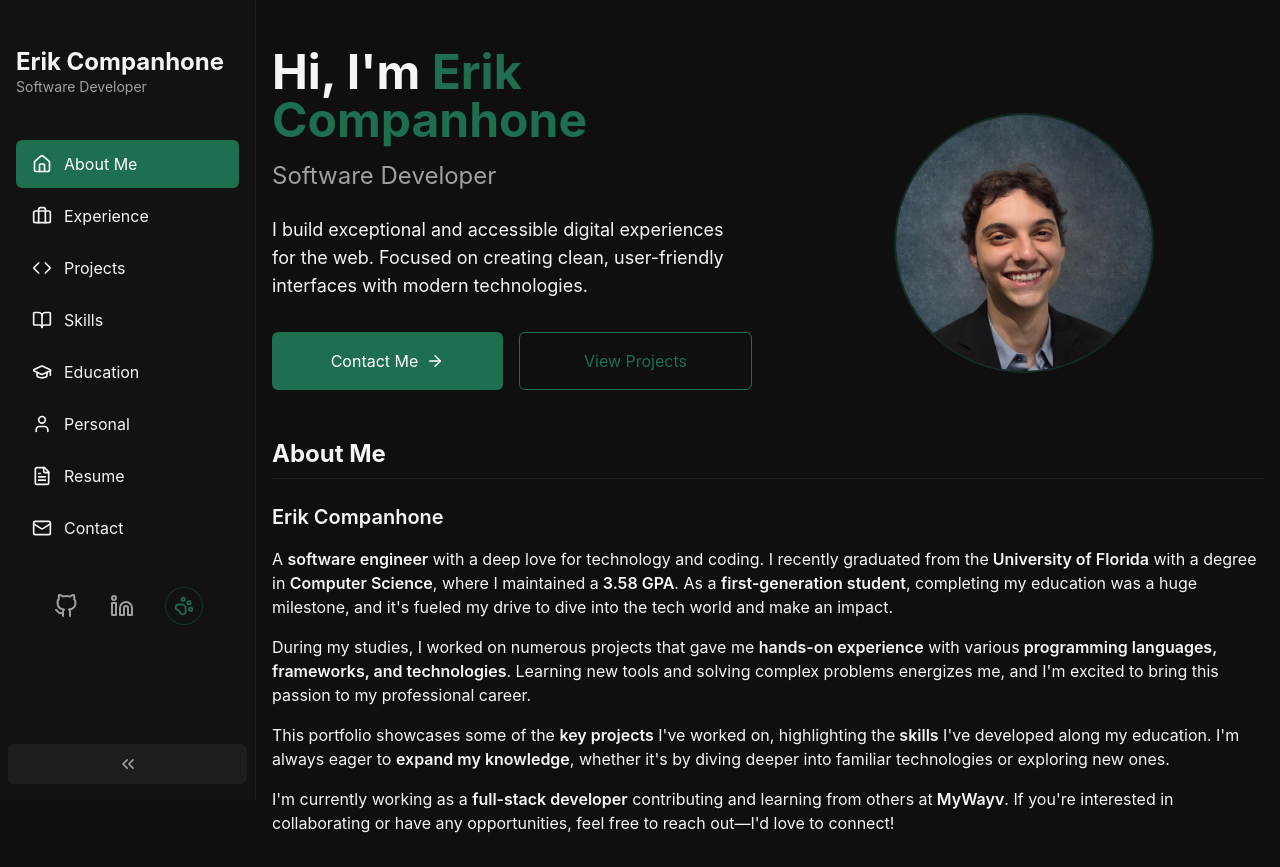
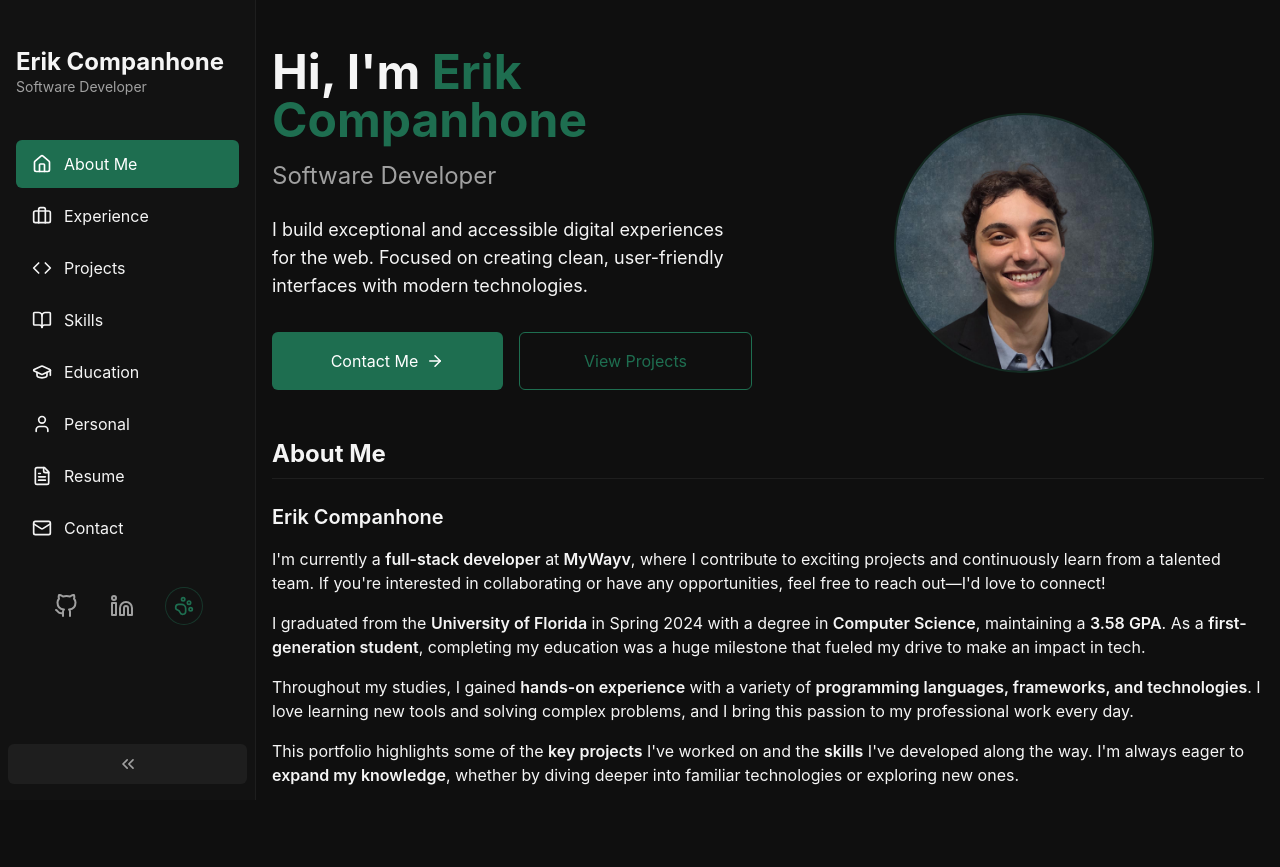
Before and after one commit to erikcompanhone/Personal-Portfolio, a React (Vite) app: page / in a window 1280 px wide. After the commit the page ends 819 px from the top, so only its background shows below. Built offline with nearby package versions, Linux system fonts and the light colour scheme.

Commit message:
feat: updated about me section

```diff
--- a/src/pages/Home.tsx
+++ b/src/pages/Home.tsx
@@ -69,25 +69,17 @@ const Home: React.FC = () => {
         <div className="space-y-4">
           <p className="text-xl font-semibold">Erik Companhone</p>
           <p>
-            A <span className="font-semibold">software engineer</span> with a deep love for technology and coding. I recently graduated from the
-            <span className="font-semibold"> University of Florida</span> with a degree in <span className="font-semibold">Computer Science</span>, where I maintained a
-            <span className="font-semibold"> 3.58 GPA</span>. As a <span className="font-semibold">first-generation student</span>, completing my education was a huge milestone,
-            and it's fueled my drive to dive into the tech world and make an impact.
+            I'm currently a <span className="font-semibold">full-stack developer</span> at
+            <span className="font-semibold"> MyWayv</span>, where I contribute to exciting projects and continuously learn from a talented team. If you're interested in collaborating or have any opportunities, feel free to reach out—I'd love to connect!
           </p>
           <p>
-            During my studies, I worked on numerous projects that gave me <span className="font-semibold">hands-on experience</span> with various
-            <span className="font-semibold"> programming languages, frameworks, and technologies</span>. Learning new tools and solving complex
-            problems energizes me, and I'm excited to bring this passion to my professional career.
+            I graduated from the <span className="font-semibold">University of Florida</span> in Spring 2024 with a degree in <span className="font-semibold">Computer Science</span>, maintaining a <span className="font-semibold">3.58 GPA</span>. As a <span className="font-semibold">first-generation student</span>, completing my education was a huge milestone that fueled my drive to make an impact in tech.
           </p>
           <p>
-            This portfolio showcases some of the <span className="font-semibold">key projects</span> I've worked on, highlighting the
-            <span className="font-semibold"> skills</span> I've developed along my education. I'm always eager to <span className="font-semibold">expand my knowledge</span>,
-            whether it's by diving deeper into familiar technologies or exploring new ones.
+            Throughout my studies, I gained <span className="font-semibold">hands-on experience</span> with a variety of <span className="font-semibold">programming languages, frameworks, and technologies</span>. I love learning new tools and solving complex problems, and I bring this passion to my professional work every day.
           </p>
           <p>
-            I'm currently working as a <span className="font-semibold">full-stack developer</span> contributing and learning from others at
-            <span className="font-semibold"> MyWayv</span>. If you're interested in collaborating or have any opportunities,
-            feel free to reach out—I'd love to connect!
+            This portfolio highlights some of the <span className="font-semibold">key projects</span> I've worked on and the <span className="font-semibold">skills</span> I've developed along the way. I'm always eager to <span className="font-semibold">expand my knowledge</span>, whether by diving deeper into familiar technologies or exploring new ones.
           </p>
         </div>
       </section>
```
